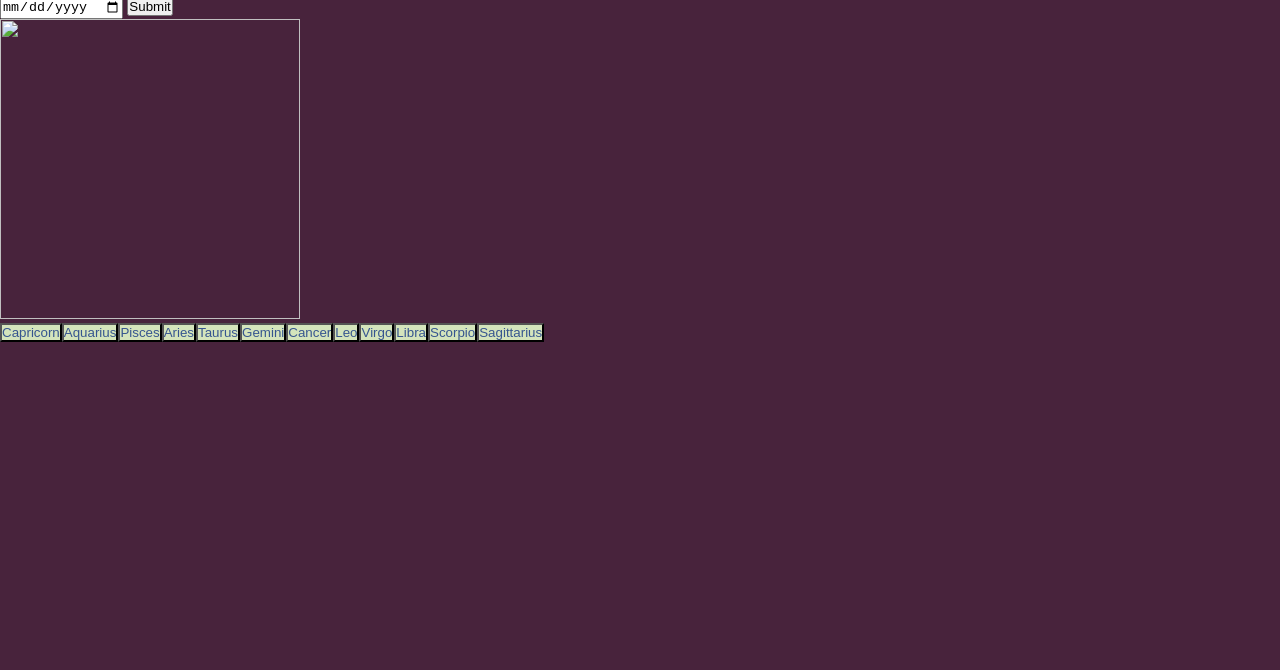
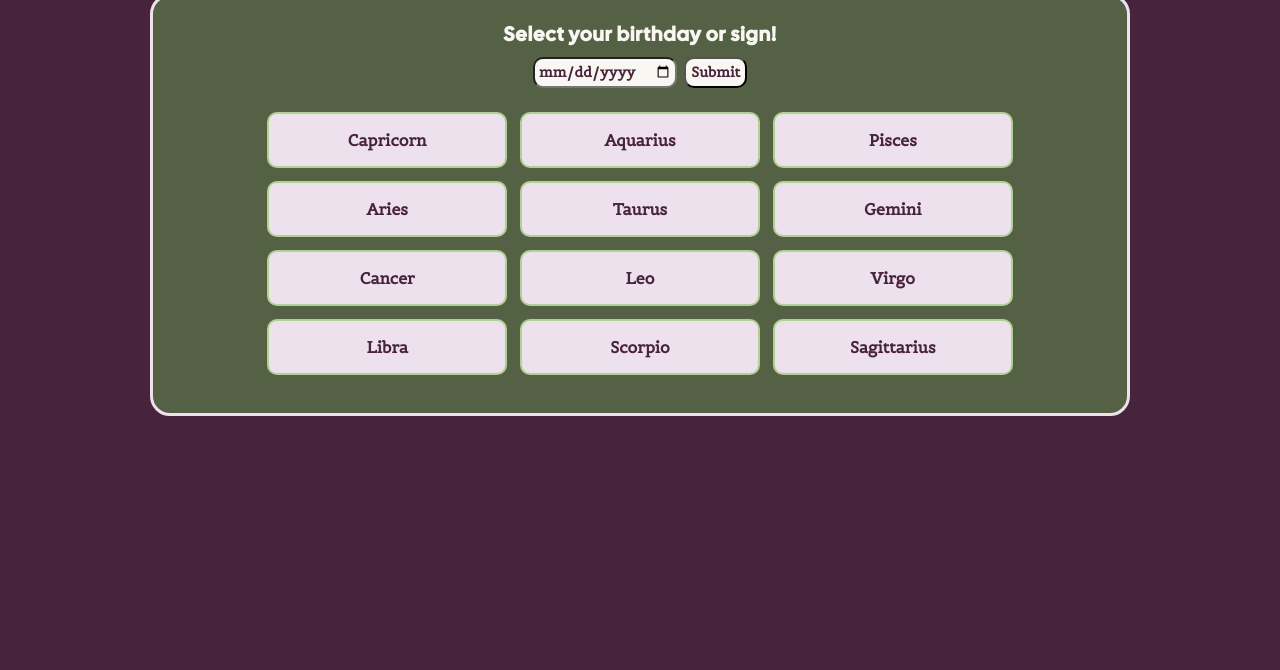
Before and after one commit to eseetoo/uxid233--es3468-, a plain HTML site: page index.html in a window 1280 px wide. Shown: the part 130-800 px from the top of the page. Drawn offline with Linux system fonts and the light colour scheme.

Commit message:
update add styling yayayayay

```diff
--- a/index.html
+++ b/index.html
@@ -13,15 +13,15 @@
     </header>
     <main>
         <div id = "main_content">
-            <p> Enter your birthday!</p>
+            <h3 id="enter_bday"> Select your birthday or sign!</h3>
             <label>
                 <input type = "date" id = "date" placeholder = "mm/dd">
             </label>
             <button id = "submit"  type = "button"> Submit</button>
-            <p id = "result"> </p>
-            <img id="jellies" src="" alt="" width="300" height="300">
-        </div>
-        <div id="text"></div>
+            <p id = "text"> </p>
+            </div>
+            <img id="jellies" src="" alt="" >
+        <div id="result"></div>
 
 
     </main>
--- a/main.js
+++ b/main.js
@@ -9,7 +9,7 @@ const zodiac_signs =
     end_month: 1,
     end_day: 19,
     sound: "audio/cap.mp3",
-    image_id: "jellies/bagel.jpg",
+    image_id: "jellies/bagel.png",
     image_alt: "smiling pinecone tree stuffed animal",
     description: "ambitious, disciplined, reserved"},
 
@@ -21,7 +21,7 @@ const zodiac_signs =
     end_month: 2,
     end_day: 18,
     sound: "audio/aqua.mp3",
-    image_id: "jellies/acorns.jpg",
+    image_id: "jellies/acorns.png",
     image_alt: "2 smiling acorn stuffed animals",
     description: "unconventional, intellectual, independent"},
 
@@ -33,7 +33,7 @@ const zodiac_signs =
     end_month: 3,
     end_day: 20,
     sound: "audio/pisc.mp3",
-    image_id: "jellies/coral.jpg",
+    image_id: "jellies/coral.png",
     image_alt: "pink smiling coral stuffed animal",
     description: "empathetic, imaginative, dreamy"},
 
@@ -45,7 +45,7 @@ const zodiac_signs =
     end_month: 4,
     end_day: 19,
     sound: "audio/aries.mp3",
-    image_id: "jellies/egg.jpg",
+    image_id: "jellies/egg.png",
     image_alt: "smiling boiled egg with glasses stuffed animal",
     description: "bold, impulsive, passionate"},
 
@@ -57,7 +57,7 @@ const zodiac_signs =
     end_month: 5,
     end_day: 20,
     sound: "audio/taur.mp3",
-    image_id: "jellies/soyella.jpg",
+    image_id: "jellies/soyella.png",
     image_alt: "smiling edamame bean stuffed animal",
     description: "loyal, grounded, stubborn"},
 
@@ -69,7 +69,7 @@ const zodiac_signs =
     end_month: 6,
     end_day: 20,
     sound: "audio/gem.mp3",
-    image_id: "jellies/pebble.jpg",
+    image_id: "jellies/pebble.png",
     image_alt: "smiling pebble stuffed animal",
     description: "witty, curious, adaptable"},
 
@@ -81,7 +81,7 @@ const zodiac_signs =
     end_month: 7,
     end_day: 22,
     sound: "audio/canc.mp3",
-    image_id: "jellies/kettleboard.jpg",
+    image_id: "jellies/kettleboard.png",
     image_alt: "smiling kettlebell stuffed animal",
     description: "nurturing, intuitive, sentimental"},
 
@@ -93,7 +93,7 @@ const zodiac_signs =
     end_month: 8,
     end_day: 22,
     sound: "audio/leo.mp3",
-    image_id: "jellies/eggToast.jpg",
+    image_id: "jellies/eggToast.png",
     image_alt: "smiling egg on toast stuffed animal",
     description: "charismatic, confident, dramatic"},
 
@@ -105,7 +105,7 @@ const zodiac_signs =
     end_month: 9,
     end_day: 22,
     sound: "audio/virg.mp3",
-    image_id: "jellies/bagel.jpg",
+    image_id: "jellies/bagel.png",
     image_alt: "smiling bagel stuffed animal",
     description: "analytical, meticulous, practical"},
 
@@ -117,7 +117,7 @@ const zodiac_signs =
     end_month: 10,
     end_day: 22,
     sound: "audio/lib.mp3",
-    image_id: "jellies/raindrop.jpg",
+    image_id: "jellies/raindrop.png",
     image_alt: "smiling blue raindrop stuffed animal",
     description: "charming, diplomatic, indecisive"},
 
@@ -129,7 +129,7 @@ const zodiac_signs =
     end_month: 11,
     end_day: 21,
     sound: "audio/scorp.mp3",
-    image_id: "jellies/comet.jpg",
+    image_id: "jellies/comet.png",
     image_alt: "smiling orange space comet stuffed animal",
     description: "intense, mysterious, magnetic"},
 
@@ -141,7 +141,7 @@ const zodiac_signs =
     end_month: 12,
     end_day: 21,
     sound: "audio/sag.mp3",
-    image_id: "jellies/eggetha.jpg",
+    image_id: "jellies/eggetha.png",
     image_alt: "smiling egg and egg holder stuffed animal",
     description: "adventurous, optimistic, restless"}];
 
--- a/styles.css
+++ b/styles.css
@@ -1,11 +1,14 @@
 :root{
     --background-beige: #F8F7F2;
     --background-violet: #48233C;
-    --dark-text: #545643;
+    --background-grey: #332E3C;
+    --green: #556144;
     --light-text: #ccc;
-    --accent-lilac: #BBACC1;
+    --accent-lilac: #EDE1ED;
     --accent-green: #D4E4BC;
-    --accent-blue:#36558F;
+    --accent-pink:#F92A82;
+    --bright-green: #B1D192;
+
 
     --font-size-small: 0.875rem;
     --font-size-base: 1rem;
@@ -16,11 +19,7 @@
     --space-base: 1rem;
 }
 
-* {
-    box-sizing: border-box;
-    margin: 0;
-    padding: 0;
-}
+
 
 
 * {
@@ -130,7 +129,7 @@ h2 {
 h3 {
     font-size: var(--font-size-large);
     font-family:
-       'Libre',
+       'Cal Sans',
         system-ui,
 		-apple-system,
 		BlinkMacSystemFont,
@@ -141,6 +140,7 @@ h3 {
     line-height: .5;
     margin-block: var(--space-base);
     color: var(--background-beige);
+    letter-spacing: 1px;
 }
 
 h4 {
@@ -175,20 +175,122 @@ p {
     line-height: 1.2;
     color: var(--background-beige);
     letter-spacing: .5px;
+    text-align: center;
 }
 
 body {
     background-color: var(--background-violet);
+    text-align: center;
 }
+
+main {
+    width: 80%;
+    max-width: 1400px;
+    margin-left: auto;
+    margin-right: auto;
+    padding: 1rem;
+}
+
 .zodiac_button {
-    background-color: var(--accent-green);
-    color: var(--accent-blue)
+    background-color: var(--accent-lilac);
+    color: var(--background-violet);
+    font-size: var(--font-size-base);
+    padding: 1rem;
+    font-family:
+       'Belgrano',
+        system-ui,
+		-apple-system,
+		BlinkMacSystemFont,
+		'Segoe UI',
+		Roboto,
+		sans-serif;
+    font-weight: 700;
+    margin: .4rem;
+    width: 30%;
+    border-radius: 10px;
+    border: 2px solid var(--bright-green);
 }
 
 .title {
     margin-inline: auto;
     box-sizing: border-box;
-    width: 100%;
-    max-width: 70rem;
-    justify-content: center;
+    min-width: 100vh;
+    width: fit-content;
+    margin-left: auto;
+    margin-right: auto;
 }
+
+#main_content {
+    background-color: var(--green);
+    margin-inline: auto;
+    border: 3px solid var(--accent-lilac);
+    border-radius: 20px;
+    padding: 1rem;
+    margin-bottom: 1rem;
+}
+
+#text {
+    margin: 1rem auto;
+    text-align: center;
+    width: 1;
+    max-width: 800px;
+}
+
+#result {
+    color: var(--background-beige);
+    font-size: var(--font-size-large);
+    font-family:
+       'Cal Sans',
+        system-ui,
+		-apple-system,
+		BlinkMacSystemFont,
+		'Segoe UI',
+		Roboto,
+		sans-serif;
+    font-weight: 100;
+    line-height: .5;
+    letter-spacing: 1px;
+}
+
+#date {
+    background-color: var(--background-beige);
+    color: var(--background-violet);
+    font-size: var(--font-size-small);
+    padding: .2rem;
+    font-family:
+       'Belgrano',
+        system-ui,
+		-apple-system,
+		BlinkMacSystemFont,
+		'Segoe UI',
+		Roboto,
+		sans-serif;
+    font-weight: 700;
+    margin: .1rem;
+
+    border-radius: 10px;
+}
+
+#submit {
+    background-color: var(--background-beige);
+    color: var(--background-violet);
+    font-size: var(--font-size-small);
+    padding: .2rem;
+    font-family:
+       'Belgrano',
+        system-ui,
+		-apple-system,
+		BlinkMacSystemFont,
+		'Segoe UI',
+		Roboto,
+		sans-serif;
+    font-weight: 700;
+    margin: .1rem;
+    padding: .3rem;
+    border-radius: 10px;
+}
+
+#jellies {
+    width: 250px;
+    height: auto;
+}
```
Also changed, not shown: jellies/acorns.png (added), jellies/bagel.png (added), jellies/comet.png (added), jellies/coral.png (added), jellies/egg.png (added), jellies/eggToast.png (added), jellies/eggetha.png (added), jellies/kettleboard.png (added), jellies/pebble.png (added), jellies/pinecone.png (added), jellies/raindrop.png (added), jellies/soyella.png (added), 1 other file.
